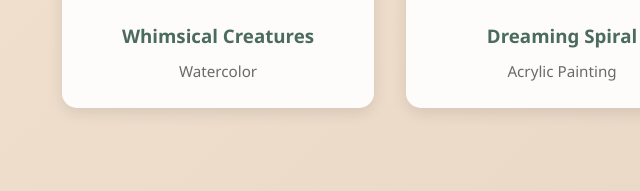
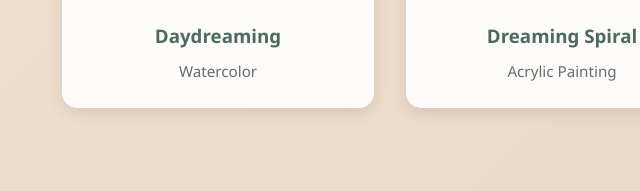
Before and after one commit to JKMofficial/JKMofficial.github.io, a plain HTML site: page index.html in a window 1280 px wide. Shown: the part 1144-1335 px from the top of the page, 78-718 px from the left. Drawn offline with Linux system fonts and the light colour scheme.

Commit message:
Update index.html

```diff
--- a/index.html
+++ b/index.html
@@ -596,7 +596,7 @@
                         <img src="images/IMG_20170714_124036.jpg" alt="Featured Art 1" oncontextmenu="return false;">
                     </div>
                     <div class="item-info">
-                        <h3>Whimsical Creatures</h3>
+                        <h3>Daydreaming</h3>
                         <p>Watercolor</p>
                     </div>
                 </div>
```
